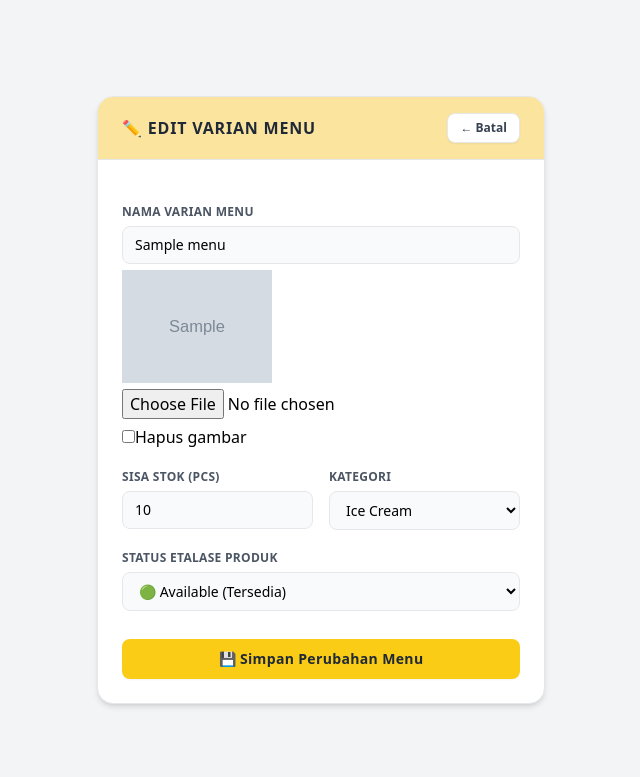
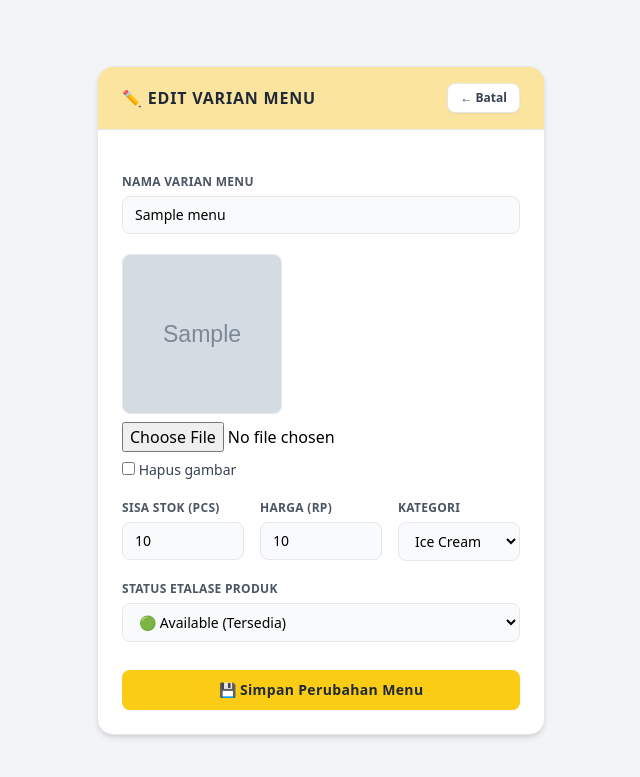
Before and after one commit to a-christiana/alp-webprog, a PHP site: page /update.php?id=1 in a window 1280 px wide. Shown: the top 777 px of the page, without its empty margins (319-959 px from the left). Run offline with PHP 8.4, Linux system fonts and the light colour scheme; the visitor is signed in with stand-in values (Sample User, id 1); tables that the repository leaves empty or names only in its code hold one stand-in row (values such as "Sample post"); grey boxes marked "Sample" are stand-in pictures; some libraries are stand-ins or nearby versions.

Commit message:
update harga sm cart yg hilang

```diff
--- a/index.php
+++ b/index.php
@@ -128,7 +128,7 @@ $result = mysqli_query($conn, $query);
             </div>
 
             <form action="controller.php" method="POST" class="space-y-4">
-                <input type="hidden" name="action" value="create_transaction">
+                <input type="hidden" name="action" value="add_to_cart">
                 <input type="hidden" name="menu_id" id="modalMenuId">
 
                 <div>
--- a/update.php
+++ b/update.php
@@ -16,6 +16,7 @@ if (!$menu) {
     exit;
 }
 ?>
+
 <!DOCTYPE html>
 <html lang="en">
 <head>
@@ -24,63 +25,144 @@ if (!$menu) {
     <title>Edit Menu - Luciole Admin</title>
     <script src="https://cdn.tailwindcss.com"></script>
 </head>
+
 <body class="bg-gray-100 font-sans min-h-screen flex flex-col items-center justify-center p-6">
 
 <div class="bg-white rounded-2xl shadow-md border border-gray-200 w-full max-w-md overflow-hidden">
 
     <div class="bg-[#FBE49D] px-6 py-4 border-b border-gray-200 flex justify-between items-center">
-            <h2 class="text-md font-black text-gray-800 uppercase tracking-wider">✏️ Edit Varian Menu</h2>
-            <a href="dashboard.php" class="text-xs bg-white hover:bg-gray-50 text-gray-700 font-bold px-3 py-1.5 rounded-lg border transition shadow-sm">
+        <h2 class="text-md font-black text-gray-800 uppercase tracking-wider">
+            ✏️ Edit Varian Menu
+        </h2>
+
+        <a href="dashboard.php"
+           class="text-xs bg-white hover:bg-gray-50 text-gray-700 font-bold px-3 py-1.5 rounded-lg border transition shadow-sm">
             &larr; Batal
         </a>
     </div>
 
-        <form action="controller.php" method="POST" enctype="multipart/form-data" class="p-6 space-y-5">
+    <form action="controller.php"
+          method="POST"
+          enctype="multipart/form-data"
+          class="p-6 space-y-5">
+
         <input type="hidden" name="action" value="update_menu">
         <input type="hidden" name="id" value="<?= $menu['menu_id']; ?>">
 
         <div class="flex flex-col gap-1.5">
-                <label class="text-xs font-bold text-gray-600 uppercase tracking-wide">Nama Varian Menu</label>
-                <input type="text" name="menu_name" value="<?= htmlspecialchars($menu['menu_name']); ?>"
-                       class="w-full px-3 py-2 text-sm rounded-lg border bg-gray-50 focus:bg-white focus:outline-none focus:ring-2 focus:ring-yellow-300 transition" required>
-                <?php if(!empty($menu['image'])): ?>
-                    <img src="uploads/<?= $menu['image']; ?>" width="150">
-                <?php endif; ?>
-                <input type="file" name="image" accept="image/*">
-                <label>
-                <input type="checkbox" name="delete_image">Hapus gambar</label>
+            <label class="text-xs font-bold text-gray-600 uppercase tracking-wide">
+                Nama Varian Menu
+            </label>
+
+            <input type="text"
+                   name="menu_name"
+                   value="<?= htmlspecialchars($menu['menu_name']); ?>"
+                   class="w-full px-3 py-2 text-sm rounded-lg border bg-gray-50 focus:bg-white focus:outline-none focus:ring-2 focus:ring-yellow-300 transition"
+                   required>
         </div>
 
-            <div class="grid grid-cols-2 gap-4">
+        <div class="flex flex-col gap-2">
+
+            <?php if (!empty($menu['image'])): ?>
+                <img src="uploads/<?= htmlspecialchars($menu['image']); ?>"
+                     class="w-40 h-40 object-cover rounded-lg border">
+            <?php endif; ?>
+
+            <input type="file"
+                   name="image"
+                   accept="image/*">
+
+            <label class="text-sm text-gray-700">
+                <input type="checkbox" name="delete_image">
+                Hapus gambar
+            </label>
+
+        </div>
+
+        <div class="grid grid-cols-3 gap-4">
+
             <div class="flex flex-col gap-1.5">
-                    <label class="text-xs font-bold text-gray-600 uppercase tracking-wide">Sisa Stok (pcs)</label>
-                    <input type="number" name="qty" value="<?= $menu['qty']; ?>"
-                           class="w-full px-3 py-2 text-sm rounded-lg border bg-gray-50 focus:bg-white focus:outline-none focus:ring-2 focus:ring-yellow-300 transition" required>
+                <label class="text-xs font-bold text-gray-600 uppercase tracking-wide">
+                    Sisa Stok (pcs)
+                </label>
+
+                <input type="number"
+                       name="qty"
+                       value="<?= $menu['qty']; ?>"
+                       class="w-full px-3 py-2 text-sm rounded-lg border bg-gray-50 focus:bg-white focus:outline-none focus:ring-2 focus:ring-yellow-300 transition"
+                       required>
             </div>
 
             <div class="flex flex-col gap-1.5">
-                    <label class="text-xs font-bold text-gray-600 uppercase tracking-wide">Kategori</label>
-                    <select name="category" class="w-full px-3 py-2 text-sm rounded-lg border bg-gray-50 focus:bg-white focus:outline-none focus:ring-2 focus:ring-yellow-300 transition" required>
-                        <option value="Ice Cream" <?= $menu['category'] == 'Ice Cream' ? 'selected' : ''; ?>>Ice Cream</option>
-                        <option value="Drinks" <?= $menu['category'] == 'Drinks' ? 'selected' : ''; ?>>Drinks</option>
-                        <option value="Snacks" <?= $menu['category'] == 'Snacks' ? 'selected' : ''; ?>>Snacks</option>
-                    </select>
-                </div>
+                <label class="text-xs font-bold text-gray-600 uppercase tracking-wide">
+                    Harga (Rp)
+                </label>
+
+                <input type="number"
+                       name="price"
+                       value="<?= $menu['price']; ?>"
+                       class="w-full px-3 py-2 text-sm rounded-lg border bg-gray-50 focus:bg-white focus:outline-none focus:ring-2 focus:ring-yellow-300 transition"
+                       required>
             </div>
 
             <div class="flex flex-col gap-1.5">
-                <label class="text-xs font-bold text-gray-600 uppercase tracking-wide">Status Etalase Produk</label>
-                <select name="status" class="w-full px-3 py-2 text-sm rounded-lg border bg-gray-50 focus:bg-white focus:outline-none focus:ring-2 focus:ring-yellow-300 transition" required>
-                    <option value="Available" <?= $menu['status'] == 'Available' ? 'selected' : ''; ?>>🟢 Available (Tersedia)</option>
-                    <option value="Sold Out" <?= $menu['status'] == 'Sold Out' ? 'selected' : ''; ?>>🔴 Sold Out (Habis)</option>
+                <label class="text-xs font-bold text-gray-600 uppercase tracking-wide">
+                    Kategori
+                </label>
+
+                <select name="category"
+                        class="w-full px-3 py-2 text-sm rounded-lg border bg-gray-50 focus:bg-white focus:outline-none focus:ring-2 focus:ring-yellow-300 transition"
+                        required>
+
+                    <option value="Ice Cream"
+                        <?= $menu['category'] == 'Ice Cream' ? 'selected' : ''; ?>>
+                        Ice Cream
+                    </option>
+
+                    <option value="Drinks"
+                        <?= $menu['category'] == 'Drinks' ? 'selected' : ''; ?>>
+                        Drinks
+                    </option>
+
+                    <option value="Snacks"
+                        <?= $menu['category'] == 'Snacks' ? 'selected' : ''; ?>>
+                        Snacks
+                    </option>
+
+                </select>
+            </div>
+
+        </div>
+
+        <div class="flex flex-col gap-1.5">
+            <label class="text-xs font-bold text-gray-600 uppercase tracking-wide">
+                Status Etalase Produk
+            </label>
+
+            <select name="status"
+                    class="w-full px-3 py-2 text-sm rounded-lg border bg-gray-50 focus:bg-white focus:outline-none focus:ring-2 focus:ring-yellow-300 transition"
+                    required>
+
+                <option value="Available"
+                    <?= $menu['status'] == 'Available' ? 'selected' : ''; ?>>
+                    🟢 Available (Tersedia)
+                </option>
+
+                <option value="Sold Out"
+                    <?= $menu['status'] == 'Sold Out' ? 'selected' : ''; ?>>
+                    🔴 Sold Out (Habis)
+                </option>
+
             </select>
         </div>
 
         <div class="pt-2">
-                <button type="submit" class="w-full bg-yellow-400 hover:bg-yellow-500 text-gray-800 font-bold text-sm py-2.5 rounded-lg transition shadow-sm tracking-wide">
+            <button type="submit"
+                    class="w-full bg-yellow-400 hover:bg-yellow-500 text-gray-800 font-bold text-sm py-2.5 rounded-lg transition shadow-sm tracking-wide">
                 💾 Simpan Perubahan Menu
             </button>
         </div>
+
     </form>
 
 </div>
```
Also changed, not shown: controller.php (+3 -22 lines), uploads/1781092825_IMG-20260529-WA0014.jpg (added). Lines whose indentation alone changed are shown as unchanged.
